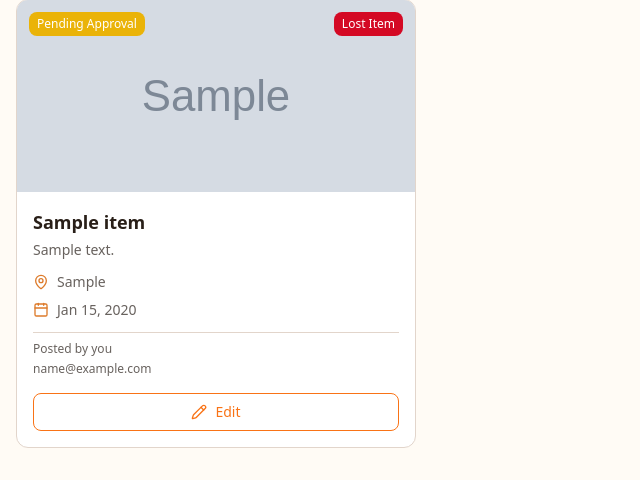
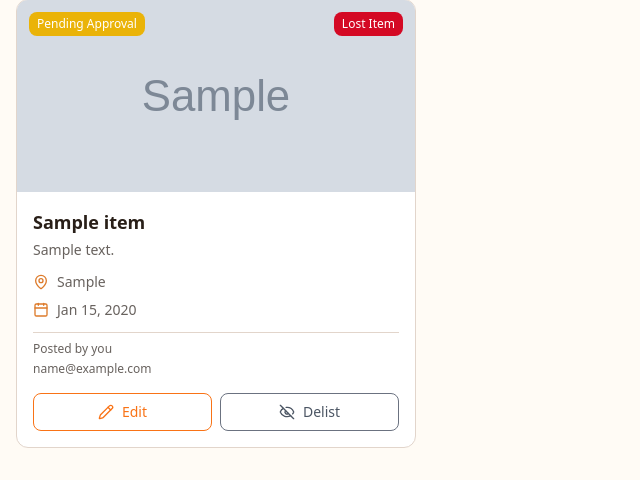
Before and after one commit to Ritvent/Re-return, a Django app: page /lost/ in a window 1280 px wide. Shown: the part 416-896 px from the top of the page, without its empty margins (0-640 px from the left). Run offline with Django 5.2, Linux system fonts and the light colour scheme; a user stored in the database is signed in; tables that the repository leaves empty hold one stand-in row (values such as "Sample post"); grey boxes marked "Sample" are stand-in pictures; some libraries are stand-ins or nearby versions.

Commit message:
implement delisting

```diff
--- a/projectsite/lfapp/models.py
+++ b/projectsite/lfapp/models.py
@@ -155,6 +155,10 @@ class Item(TimeStampedModel):
         help_text='User who claimed this item'
     )
     claimed_at = models.DateTimeField(null=True, blank=True, help_text='When the item was claimed')
+    is_active = models.BooleanField(
+        default=True,
+        help_text='Whether the item is listed publicly (users can delist their posts)'
+    )
 
     class Meta:
         ordering = ['-created_at']
--- a/projectsite/lfapp/templates/lfapp/item_card.html
+++ b/projectsite/lfapp/templates/lfapp/item_card.html
@@ -71,12 +71,20 @@
         {% endif %}
     </div>
 
-    <div class="px-4 pb-4 pt-0 flex gap-2">
+    <div class="px-4 pb-4 pt-0 flex flex-col gap-2">
         {% if request.user == item.posted_by %}
-            <a href="{% url 'edit_item' item.id %}" class="flex items-center justify-center gap-2 flex-1 px-4 py-2 rounded-md border border-orange-500 text-orange-500 hover:bg-orange-50 transition-all text-sm">
-                <i data-lucide="pencil" class="h-4 w-4"></i>
-                Edit
-            </a>
+            <div class="flex gap-2">
+                <a href="{% url 'edit_item' item.id %}" class="flex items-center justify-center gap-2 flex-1 px-4 py-2 rounded-md border border-orange-500 text-orange-500 hover:bg-orange-50 transition-all text-sm">
+                    <i data-lucide="pencil" class="h-4 w-4"></i>
+                    Edit
+                </a>
+                <a href="{% url 'toggle_listing' item.id %}"
+                   class="flex items-center justify-center gap-2 flex-1 px-4 py-2 rounded-md border {% if item.is_active %}border-gray-500 text-gray-600 hover:bg-gray-50{% else %}border-green-500 text-green-600 hover:bg-green-50{% endif %} transition-all text-sm"
+                   onclick="return confirm('{% if item.is_active %}Are you sure you want to delist this item? It will be hidden from public view.{% else %}Relist this item to make it publicly visible again?{% endif %}')">
+                    <i data-lucide="{% if item.is_active %}eye-off{% else %}eye{% endif %}" class="h-4 w-4"></i>
+                    {% if item.is_active %}Delist{% else %}Relist{% endif %}
+                </a>
+            </div>
         {% elif request.user.is_authenticated and request.user.is_psu_user %}
             <a href="{% url 'send_message' item.id %}"
                class="flex items-center justify-center gap-2 w-full px-4 py-2 rounded-md border bg-transparent hover:bg-accent hover:text-accent-foreground transition-all text-sm">
--- a/projectsite/lfapp/urls.py
+++ b/projectsite/lfapp/urls.py
@@ -12,6 +12,7 @@ urlpatterns = [
     path('post-lost/', views.post_lost_item_view, name='post_lost'),
     path('post-found/', views.post_found_item_view, name='post_found'),
     path('edit/<int:item_id>/', views.edit_item_view, name='edit_item'),
+    path('toggle-listing/<int:item_id>/', views.toggle_item_listing_view, name='toggle_listing'),
     path('message/<int:item_id>/', views.send_message_view, name='send_message'),
     path('messages/inbox/', views.messages_inbox_view, name='messages_inbox'),
     path('messages/sent/', views.messages_sent_view, name='messages_sent'),
--- a/projectsite/lfapp/views.py
+++ b/projectsite/lfapp/views.py
@@ -32,18 +32,21 @@ def home_view(request):
     # Get recent lost items (limit to 3)
     recent_lost = Item.objects.filter(
         item_type='lost',
-        status='approved'
+        status='approved',
+        is_active=True
     ).select_related('posted_by').order_by('-created_at')[:3]
 
     # Get recent found items (limit to 3)
     recent_found = Item.objects.filter(
         item_type='found',
-        status='approved'
+        status='approved',
+        is_active=True
     ).select_related('posted_by').order_by('-created_at')[:3]
 
     # Get recent claimed items (limit to 5)
     recent_claimed = Item.objects.filter(
-        status='claimed'
+        status='claimed',
+        is_active=True
     ).select_related('posted_by', 'claimed_by').order_by('-claimed_at')[:5]
 
     context = {
@@ -61,12 +64,13 @@ def lost_items_view(request):
         items = Item.objects.filter(
             item_type='lost'
         ).filter(
-            Q(status='approved') | Q(posted_by=request.user)
+            Q(status='approved', is_active=True) | Q(posted_by=request.user)
         ).select_related('posted_by').order_by('-created_at')
     else:
         items = Item.objects.filter(
             item_type='lost',
-            status='approved'
+            status='approved',
+            is_active=True
         ).select_related('posted_by').order_by('-created_at')
 
     # Search functionality
@@ -101,12 +105,13 @@ def found_items_view(request):
         items = Item.objects.filter(
             item_type='found'
         ).filter(
-            Q(status='approved') | Q(posted_by=request.user)
+            Q(status='approved', is_active=True) | Q(posted_by=request.user)
         ).select_related('posted_by').order_by('-created_at')
     else:
         items = Item.objects.filter(
             item_type='found',
-            status='approved'
+            status='approved',
+            is_active=True
         ).select_related('posted_by').order_by('-created_at')
 
     # Search functionality
@@ -297,6 +302,29 @@ def edit_item_view(request, item_id):
     return render(request, 'lfapp/post_item.html', context)
 
 @login_required
+def toggle_item_listing_view(request, item_id):
+    """Toggle item active status (delist/relist) - Only owner can toggle"""
+    from django.shortcuts import get_object_or_404
+
+    item = get_object_or_404(Item, id=item_id)
+
+    # Check if user is the owner
+    if item.posted_by != request.user:
+        messages.error(request, 'You can only manage your own items.')
+        return redirect('home')
+
+    # Toggle is_active status
+    item.is_active = not item.is_active
+    item.save()
+
+    if item.is_active:
+        messages.success(request, f'Your item "{item.title}" is now listed publicly.')
+    else:
+        messages.success(request, f'Your item "{item.title}" has been delisted and is now hidden from public view.')
+
+    return redirect('lost_items' if item.item_type == 'lost' else 'found_items')
+
+@login_required
 def send_message_view(request, item_id):
     """Send a message to item poster - Only verified PSU users"""
     from django.shortcuts import get_object_or_404
```
Also changed, not shown: projectsite/lfapp/migrations/0005_item_is_active.py (added).
